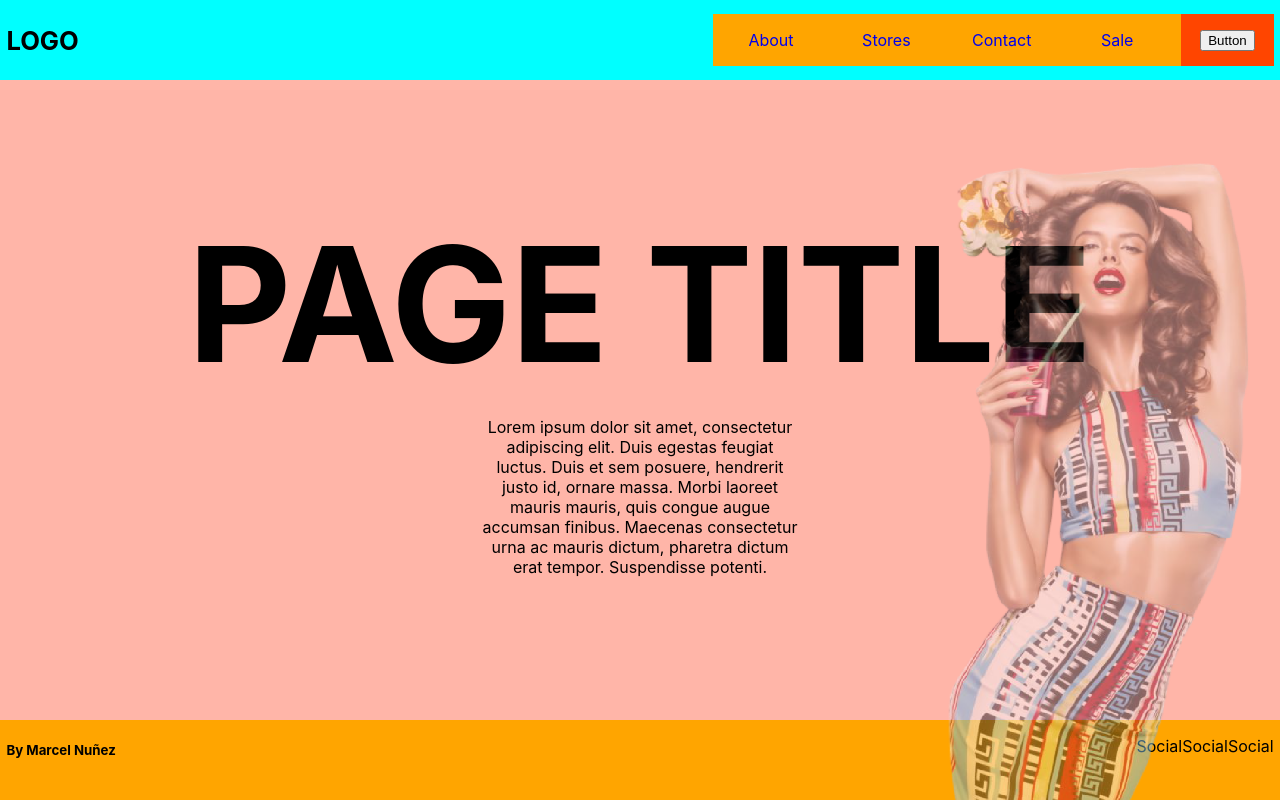
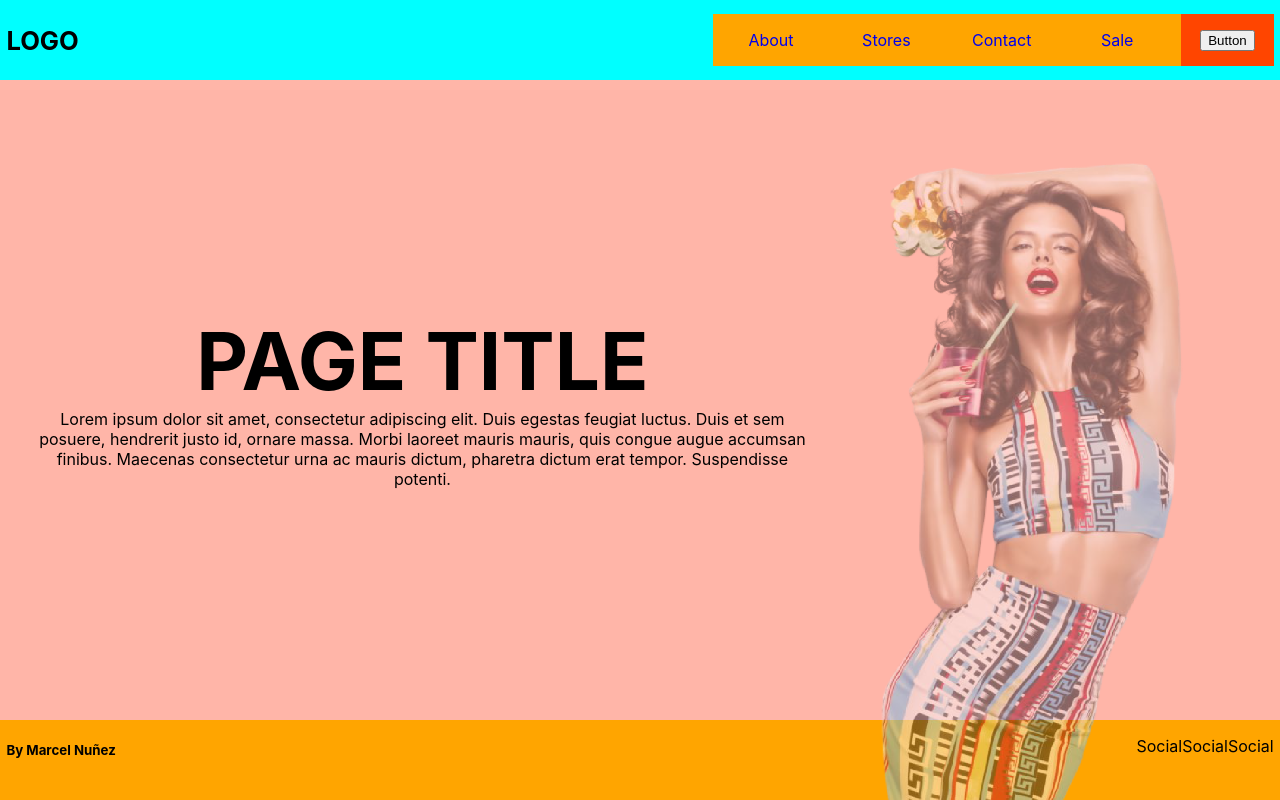
Before and after one commit to MarcelNDG/fashion-for-portfolio, a React (Create React App) app: page / in a window 1280 px wide. Built offline with nearby package versions, Linux system fonts and the light colour scheme.

Commit message:
Home media query content

```diff
--- a/src/App.css
+++ b/src/App.css
@@ -20,21 +20,22 @@ background-color: #2b2b2b;
 
 header{
  display: grid;
+ justify-content: space-between;
+ background-color: aqua;
+ align-items: center;
+ height: 10vh;
  grid-template-columns: 1fr 0.8fr;
  grid-gap: 0.4rem;
-  justify-content: space-between;
-  background-color: aqua;
-  align-items: center;
-  padding: 0 0.4rem;
-  height: 10vh;
-  min-height: 3rem;
+ padding: 0 0.4rem;
+ min-height: 3rem;
 
   grid-area: header;
-
 }
 
 main{
-  display: flex;
+  display: grid;
+  grid-template-columns: 1fr;
+
   justify-content: center;
   flex-direction: column;
   align-items: center;
@@ -43,8 +44,8 @@ main{
   padding: 0rem 0.4rem;
 
   min-height: 80vh;
+
   grid-area: main;
-
 }
 
 footer{
@@ -123,11 +124,22 @@ footer{
 }
 
 .title{
+justify-self: center;
 font-size: 15vw;
 margin: 0;
 }
 
-main p {
+.mainWrap{
+  display: flex;
+  justify-content: center;
+  text-align: center;
+  flex-direction: column;
+}
+
+.mainWrap  p {
+  justify-self: center;
+  align-self: center;
+  margin: 0;
   width: 60vw;
 }
 
@@ -170,6 +182,10 @@ main p {
   align-self: center
 }
 
+/* --- HOME page --- */
+
+
+
 /* --- Media --- */
 @media(min-width: 480px){
 
@@ -177,6 +193,19 @@ main p {
 
 /* --- Media --- */
 @media(min-width: 720px){
+
+  main{
+    grid-template-columns: 1fr 1fr;
+  }
+
+  .mainWrap{
+    padding: 0 2rem;
+  }
+
+  .title{
+    font-size: 5rem;
+  }
+
   .headerOptionsWrap{
     display: flex;
   }
@@ -209,14 +238,21 @@ main p {
     align-items: center;
   }
 
+  .mainWrap{
+    padding: 0 2rem;
+  }
+
   .title{
-    font-size: 10rem;
     margin: 0;
     }
 
     main p {
-      width: 20rem;
-    }
+    width: 20rem;
+  }
+
+  .modelPic{
+    right: 6rem;
+  }
 
 }
 
--- a/src/pages/Home.js
+++ b/src/pages/Home.js
@@ -15,9 +15,12 @@ const Home = () => {
         </header>
 
         <main>
-            <h2 className='title'>PAGE TITLE</h2>
+            <div className='mainWrap'>
+                <h2 className='title'>PAGE TITLE</h2>
 
-            <p>Lorem ipsum dolor sit amet, consectetur adipiscing elit. Duis egestas feugiat luctus. Duis et sem posuere, hendrerit justo id, ornare massa. Morbi laoreet mauris mauris, quis congue augue accumsan finibus. Maecenas consectetur urna ac mauris dictum, pharetra dictum erat tempor. Suspendisse potenti.</p>
+                <p>Lorem ipsum dolor sit amet, consectetur adipiscing elit. Duis egestas feugiat luctus. Duis et sem posuere, hendrerit justo id, ornare massa. Morbi laoreet mauris mauris, quis congue augue accumsan finibus. Maecenas consectetur urna ac mauris dictum, pharetra dictum erat tempor. Suspendisse potenti.</p>
+            </div>
+
         </main>
 
         <footer>
```
